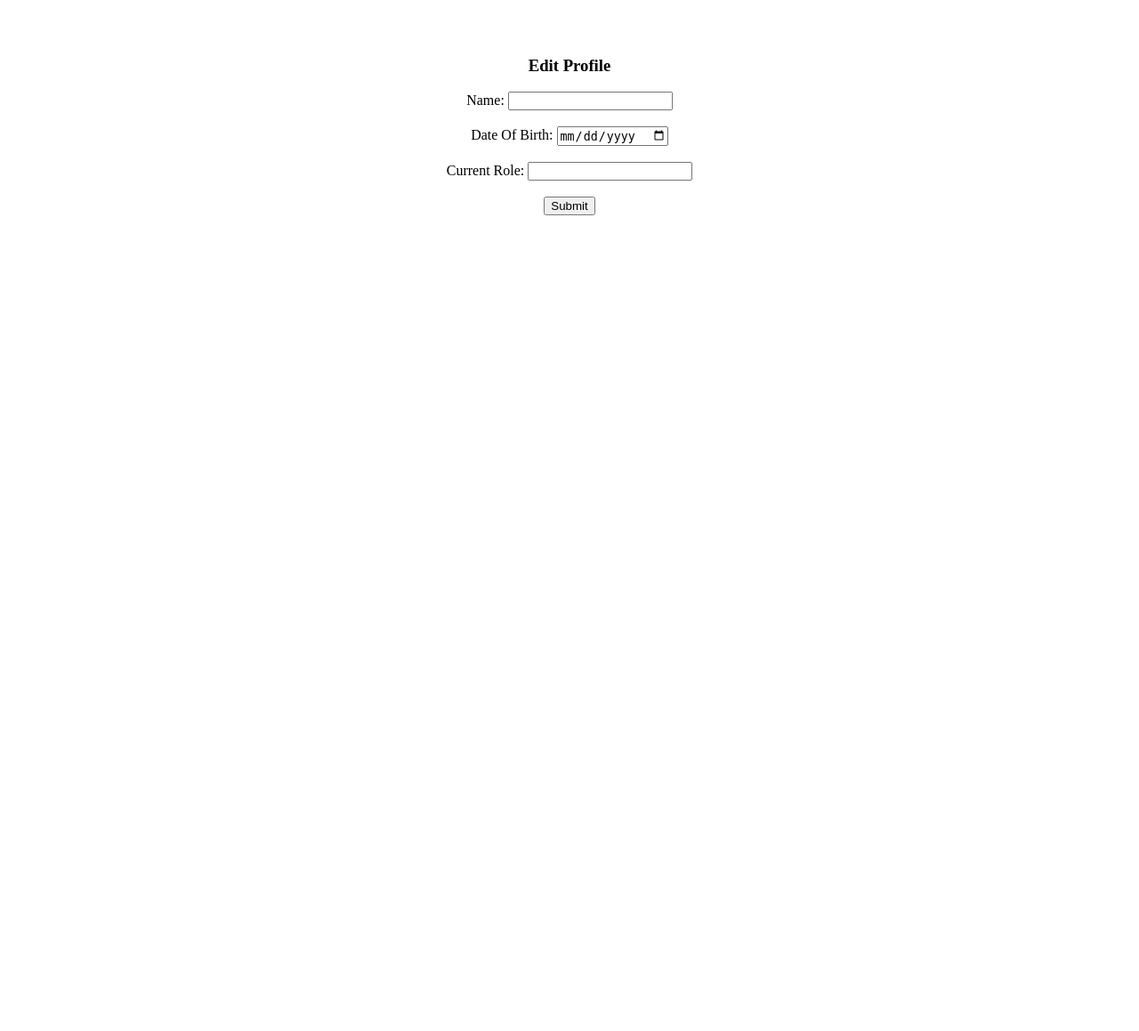
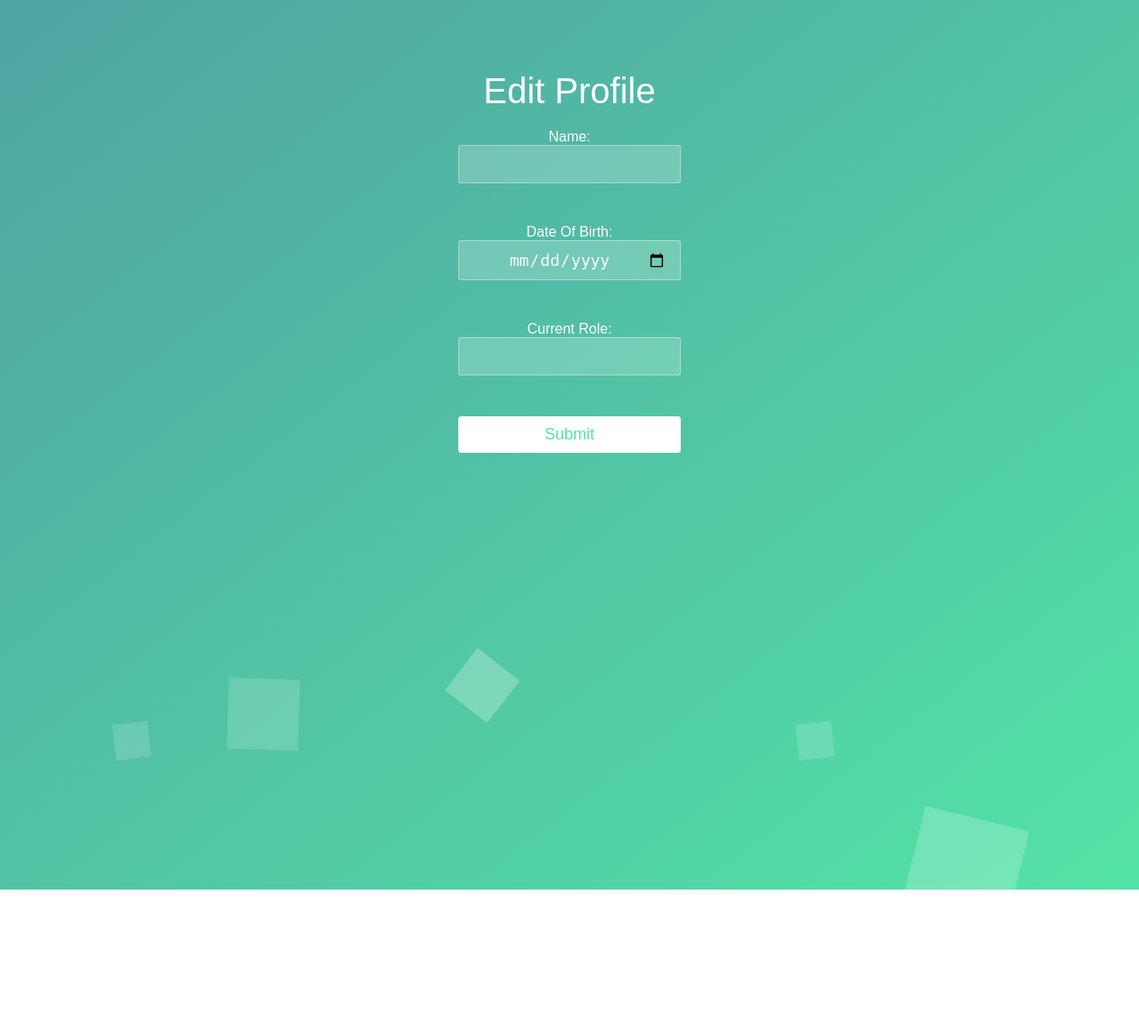
Before and after one commit to eeshan9815/DBMS-Miniproject, a PHP site: page /profile.php in a window 1280 px wide. Shown: the top 1159 px of the page at 89% size. Run offline with PHP 8.4, Linux system fonts and the light colour scheme; the visitor is signed in with stand-in values (Sample User, id 1); data that the repository does not hold is empty; some web fonts are replaced.

Commit message:
CSS modifications 2

```diff
--- a/css/style.css
+++ b/css/style.css
@@ -54,7 +54,7 @@ body :-ms-input-placeholder {
   top: 0;
   left: 0;
   width: 100%;
-  height: 800px;
+  height: 1000px;
   margin-top: 0px;
   overflow: hidden;
 }
--- a/login.php
+++ b/login.php
@@ -16,8 +16,8 @@
 			<form class="form" action = "login-backend.php" method = "POST">
 			<input name = "email" placeholder = "Email/Registration ID"><br><br>
 			<input name = "password" type = "password" placeholder = "Password"><br><br>
-			<input type="radio" name="radio" value="Applicant">Applicant
-			<input type="radio" name="radio" value="Organization">Organization<br><br>
+			Appplicant:<input type="radio" name="radio" value="Applicant">
+			Organization:<input type="radio" name="radio" value="Organization"><br><br>
 			<button type = "submit">Submit</button>
 			</form>
 		</div>
--- a/profile.php
+++ b/profile.php
@@ -22,5 +22,51 @@ $query = "SELECT * FROM APPLICANT_ WHERE email_id='$email'";
 $result = mysqli_query($con, $query);
 $row = mysqli_fetch_assoc($result);
 // echo $row['date_of_birth'];
-echo "<html><body><br><br><center><h3>Edit Profile</h3><form action = \"profile-backend.php\" method = \"POST\">Name: <input name = \"name\" value = \"{$row['username']}\"><br><br>Date Of Birth: <input name = \"date_of_birth\" value = \"{$row['date_of_birth']}\" type = \"date\"><br><br>Current Role: <input name = \"curr_role\" value = \"{$row['role']}\"><br><br><button type = \"Update\">Submit</button></form></center></body></html>";
+echo
+"
+<html>
+<head>
+	<meta charset=\"UTF-8\">
+	<title>Login Page</title>
+
+
+
+		<link rel=\"stylesheet\" href=\"css/style.css\">
+
+
+</head>
+
+
+<body>
+<br><br>
+<center><h3>Edit Profile</h3>
+<div class=\"wrapper\">
+		<div class=\"container\">
+		<h1>Edit Profile</h1>
+		<form class = \"form\" action = \"profile-backend.php\" method = \"POST\">
+		Name: <input name = \"name\" value = \"{$row['username']}\"><br><br>
+		Date Of Birth: <input name = \"date_of_birth\" value = \"{$row['date_of_birth']}\" type = \"date\"><br><br>
+		Current Role: <input name = \"curr_role\" value = \"{$row['role']}\"><br><br>
+		<button type = \"Update\">Submit</button>
+		</form>
+		</div>
+
+		<ul class=\"bg-bubbles\">
+			<li></li>
+			<li></li>
+			<li></li>
+			<li></li>
+			<li></li>
+			<li></li>
+			<li></li>
+			<li></li>
+			<li></li>
+			<li></li>
+		</ul>
+	</div>
+</center>
+</body>
+</html>
+"
+;
 ?>
```
